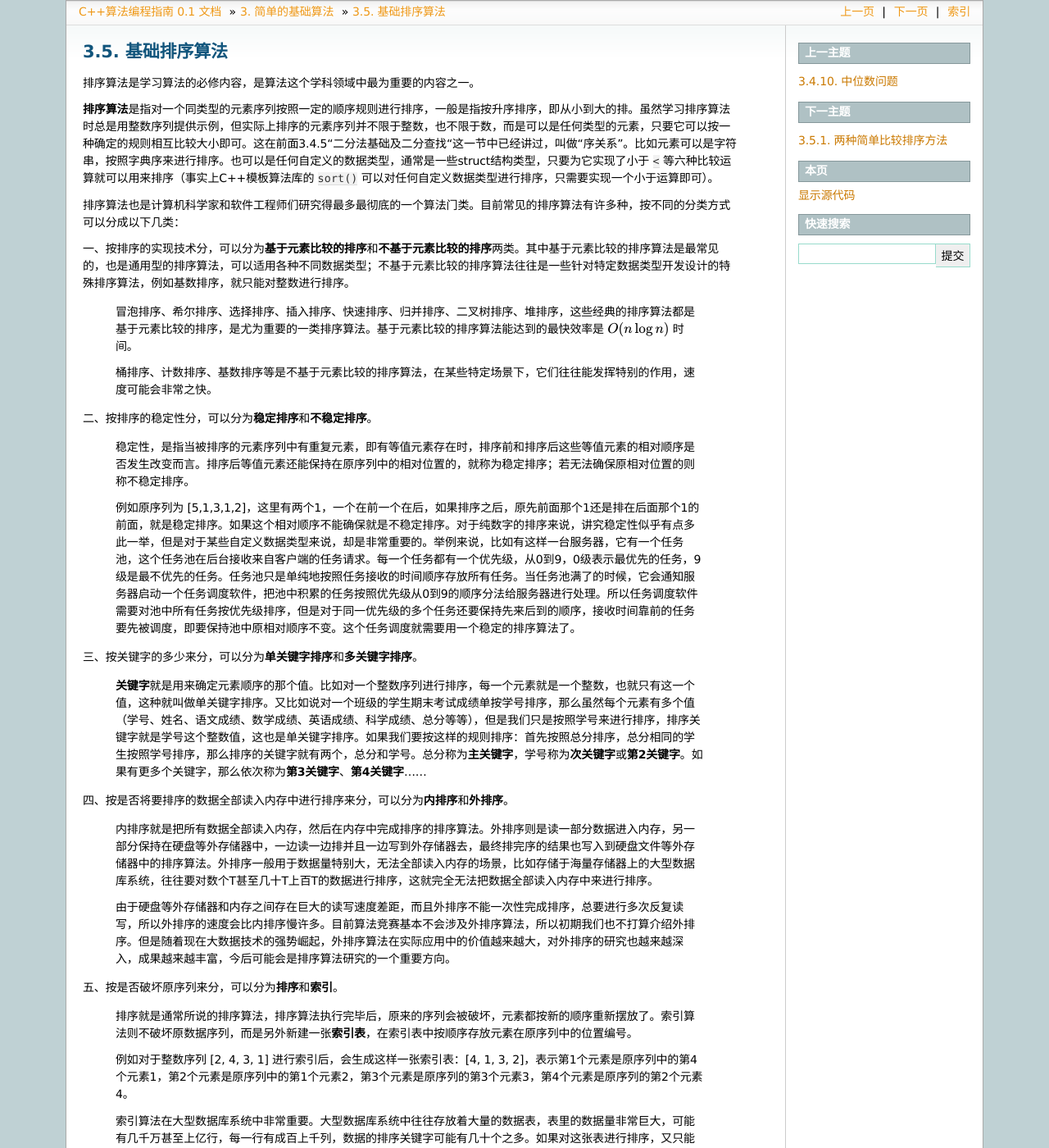
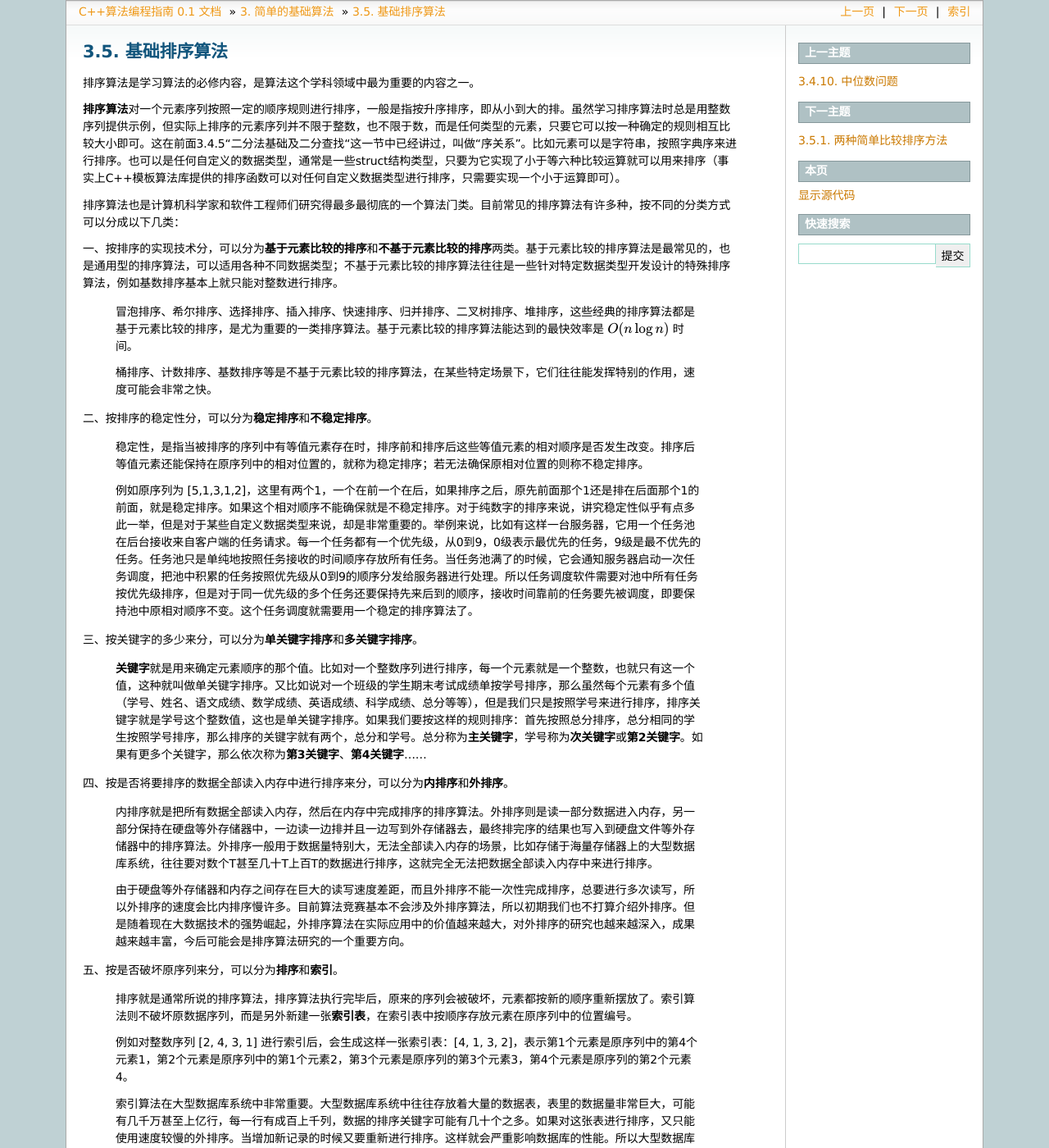
Before and after one commit to majorli/algo_guide, a Sphinx documentation site: the page built from source/ch02/250_sort_algos.rst, in a window 1280 px wide and 1400 px high. Shown: the whole window at 82% size. Built offline with Sphinx 7.4.7, drawn with Linux system fonts in a browser that asks for light colours; formulas are drawn with MathJax 3; some of the changed text lies outside the part shown.

Commit message:
20200409_2319_sec_preface_of_ch02_checked

```diff
--- a/source/ch02/230_basic_string_algos.rst
+++ b/source/ch02/230_basic_string_algos.rst
@@ -12,9 +12,9 @@
 3. 回文子串相关算法
 4. 初识有限自动机：字符串转整数
 
-在C++语言中，提供了两套字符串解决方案。一套是沿用了C语言的字符数组型字符串（C-string）解决方案，使用C语言标准库进行输入输出和处理，这主要是为了和旧时代遗留下来的C程序保持兼容。另一套是C++利用面向对象技术实现的全新的专用字符串类（string）解决方案，它和C-string有一定的兼容性，比如可以用C-string进行赋值，但本质上是完全不同的。string只能使用C++的IO流进行读写，它拥有数量众多的成员函数，处理能力非常强大。
+在C++语言中，提供了两套字符串解决方案。一套是沿用了C语言的字符数组型字符串（C-string）解决方案，使用C语言标准库进行输入输出和处理，这主要是为了和旧时代遗留下来的C程序保持兼容。另一套是C++利用面向对象技术实现的全新的专用字符串类（C++ string）解决方案，它和C-string有一定的兼容性，比如可以用C-string进行赋值，但本质上是不同的。C++ string只能使用C++的IO流进行读写，它拥有数量众多的成员函数，处理能力非常强大。
 
-C-string现在还有许多人喜欢用，许多算法竞赛、考试的笔试部分还会有许多C-string处理的程序阅读题。这是因为，除了和老习惯老代码的兼容外，C-string相比string也确实是有一些优势的，比如它的处理速度非常之快，比如C标准库中用于处理C-string的库函数非常简洁实用。所以在初学阶段，我们必须要了解C-string，但自己动手编程时建议使用C++的string。我们在这部分要学习的前三项内容会使用C-string编写代码，到最后一项内容“字符串转整数”时我们就将全面转为使用string了。
+C-string现在还有许多人喜欢用，算法竞赛的笔试部分还会有许多C-string处理的程序阅读题。这是因为C-string相比C++ string确实是有一些优势的，它的处理速度非常之快，C标准库中用于处理C-string的库函数非常简洁实用。所以在初学阶段，我们必须要了解C-string，但自己动手编程时建议使用C++ string。我们在这部分要学习的前三项内容会使用C-string编写代码，到最后一项内容“字符串转整数”时我们就将全面转为使用C++ string了。
 
 
 .. toctree::
--- a/source/ch02/240_rec_bin.rst
+++ b/source/ch02/240_rec_bin.rst
@@ -1,11 +1,11 @@
 递归与二分
 --------------
 
-递归法是算法设计中最为重要的技巧之一，无数的经典算法使用了递归法进行设计，无数的难解之题使用了递归法之后变得思路清晰简洁，无数的实际问题使用了递归法之后得到了更加高效更加完美的解法。事实上我们已经接触过一个经典的递归算法：快速幂。学习递归的时候，大家可以回过头去看看：:ref:`ref_216`\ ，体会一下它为什么实际上是一个递归算法。
+递归法是算法设计中最为重要的技巧之一，无数的经典算法使用了递归法进行设计，无数的难解之题使用了递归法之后变得思路清晰简洁，无数的实际问题使用了递归法之后得到了更加高效更加完美的解法。事实上我们已经学过一个递归算法：快速幂。学习递归的时候，大家可以回过头去看看：:ref:`ref_216`\ ，体会一下它为什么实际上是一个递归算法。
 
-递归是一个数学上的概念，递归法是利用递归方式来构造问题之解的算法设计方法，C++语言中一个函数调用其自身称为递归调用，是程序实现递归算法的\ :strong:`一种`\ 方法。在这一部分我们将学习什么是数学上递归的概念，递归怎么应用在算法设计中成为递归法，以及怎样用C++语言实现递归算法。我们将会学习几个经典的递归算法例子，也会看到一些滥用或者误用递归法的坏例子。在后面的基础排序算法部分以及后续其他章节中，我们将不断看到递归法的应用，编写各种各样的递归程序。
+递归是一个数学上的概念，递归法是利用递归方式来构造问题之解的算法设计方法，C++语言中一个函数自己调用自己称为递归调用，是程序实现递归算法的\ :strong:`一种`\ 方法。在这一部分我们将学习什么是数学上递归的概念，递归怎么应用在算法设计中成为递归法，以及怎样用C++语言实现递归算法。我们将会学习几个经典的递归算法例子，也会看到一些滥用或者误用递归法的坏例子。在后面的基础排序算法部分以及后续其他章节中，我们将不断看到递归法的应用，编写各种各样的递归程序。
 
-学习了递归法之后，这一章还会介绍一类很常用的特殊递归算法：二分法。二分法利用递归的思路在有序的空间中快速寻找到问题的解，效率往往能够达到比线性时间 :math:`O(n)` 还要低的对数时间 :math:`O(\log n)`。二分法非常使用，应用场景也非常多，可以说是各个等级算法竞赛的必考考点。普及组阶段往往会考一些单纯的二分算法，比如二分搜索、牛顿迭代法解高阶方程等。提高组及以上阶段的竞赛中，往往会考到在一个复杂算法中的某些部分应用二分法来提高复杂算法整体效率的考题。我们将通过四个例题由浅入深地介绍二分法的应用。
+学习了递归法之后，我们还会介绍一种很常用的递归算法：二分法。二分法利用递归的思路在有序的空间中快速寻找到问题的解，时间复杂度往往能够达到对数时间 :math:`O(\log n)`\ 。二分法非常实用，应用场景也非常多，是算法竞赛的必考考点。普及组阶段往往会考一些单纯的二分算法，比如二分搜索、牛顿迭代法解方程等。提高组及以上阶段的竞赛中，常会考到在复杂算法中应用二分法来提高效率的考题。我们将通过四个例题由浅入深地介绍二分法的应用。
 
 本部分包括以下内容：
 
--- a/source/ch02/250_sort_algos.rst
+++ b/source/ch02/250_sort_algos.rst
@@ -3,37 +3,37 @@
 
 排序算法是学习算法的必修内容，是算法这个学科领域中最为重要的内容之一。
 
-:strong:`排序算法`\ 是指对一个同类型的元素序列按照一定的顺序规则进行排序，一般是指按升序排序，即从小到大的排。虽然学习排序算法时总是用整数序列提供示例，但实际上排序的元素序列并不限于整数，也不限于数，而是可以是任何类型的元素，只要它可以按一种确定的规则相互比较大小即可。这在前面3.4.5“二分法基础及二分查找“这一节中已经讲过，叫做“序关系”。比如元素可以是字符串，按照字典序来进行排序。也可以是任何自定义的数据类型，通常是一些struct结构类型，只要为它实现了小于 ``<`` 等六种比较运算就可以用来排序（事实上C++模板算法库的 ``sort()`` 可以对任何自定义数据类型进行排序，只需要实现一个小于运算即可）。
+:strong:`排序算法`\ 对一个元素序列按照一定的顺序规则进行排序，一般是指按升序排序，即从小到大的排。虽然学习排序算法时总是用整数序列提供示例，但实际上排序的元素序列并不限于整数，也不限于数，而是任何类型的元素，只要它可以按一种确定的规则相互比较大小即可。这在前面3.4.5“二分法基础及二分查找“这一节中已经讲过，叫做“序关系”。比如元素可以是字符串，按照字典序来进行排序。也可以是任何自定义的数据类型，通常是一些struct结构类型，只要为它实现了小于等六种比较运算就可以用来排序（事实上C++模板算法库提供的排序函数可以对任何自定义数据类型进行排序，只需要实现一个小于运算即可）。
 
 排序算法也是计算机科学家和软件工程师们研究得最多最彻底的一个算法门类。目前常见的排序算法有许多种，按不同的分类方式可以分成以下几类：
 
-一、按排序的实现技术分，可以分为\ :strong:`基于元素比较的排序`\ 和\ :strong:`不基于元素比较的排序`\ 两类。其中基于元素比较的排序算法是最常见的，也是通用型的排序算法，可以适用各种不同数据类型；不基于元素比较的排序算法往往是一些针对特定数据类型开发设计的特殊排序算法，例如基数排序，就只能对整数进行排序。
+一、按排序的实现技术分，可以分为\ :strong:`基于元素比较的排序`\ 和\ :strong:`不基于元素比较的排序`\ 两类。基于元素比较的排序算法是最常见的，也是通用型的排序算法，可以适用各种不同数据类型；不基于元素比较的排序算法往往是一些针对特定数据类型开发设计的特殊排序算法，例如基数排序基本上就只能对整数进行排序。
 
    冒泡排序、希尔排序、选择排序、插入排序、快速排序、归并排序、二叉树排序、堆排序，这些经典的排序算法都是基于元素比较的排序，是尤为重要的一类排序算法。基于元素比较的排序算法能达到的最快效率是 :math:`O(n\log n)` 时间。
 
    桶排序、计数排序、基数排序等是不基于元素比较的排序算法，在某些特定场景下，它们往往能发挥特别的作用，速度可能会非常之快。
 
-二、按排序的稳定性分，可以分为\ :strong:`稳定排序`\ 和\ :strong:`不稳定排序`。
+二、按排序的稳定性分，可以分为\ :strong:`稳定排序`\ 和\ :strong:`不稳定排序`\ 。
 
-   稳定性，是指当被排序的元素序列中有重复元素，即有等值元素存在时，排序前和排序后这些等值元素的相对顺序是否发生改变而言。排序后等值元素还能保持在原序列中的相对位置的，就称为稳定排序；若无法确保原相对位置的则称不稳定排序。
+   稳定性，是指当被排序的序列中有等值元素存在时，排序前和排序后这些等值元素的相对顺序是否发生改变。排序后等值元素还能保持在原序列中的相对位置的，就称为稳定排序；若无法确保原相对位置的则称不稳定排序。
 
-   例如原序列为 [5,1,3,1,2]，这里有两个1，一个在前一个在后，如果排序之后，原先前面那个1还是排在后面那个1的前面，就是稳定排序。如果这个相对顺序不能确保就是不稳定排序。对于纯数字的排序来说，讲究稳定性似乎有点多此一举，但是对于某些自定义数据类型来说，却是非常重要的。举例来说，比如有这样一台服务器，它有一个任务池，这个任务池在后台接收来自客户端的任务请求。每一个任务都有一个优先级，从0到9，0级表示最优先的任务，9级是最不优先的任务。任务池只是单纯地按照任务接收的时间顺序存放所有任务。当任务池满了的时候，它会通知服务器启动一个任务调度软件，把池中积累的任务按照优先级从0到9的顺序分法给服务器进行处理。所以任务调度软件需要对池中所有任务按优先级排序，但是对于同一优先级的多个任务还要保持先来后到的顺序，接收时间靠前的任务要先被调度，即要保持池中原相对顺序不变。这个任务调度就需要用一个稳定的排序算法了。
+   例如原序列为 [5,1,3,1,2]，这里有两个1，一个在前一个在后，如果排序之后，原先前面那个1还是排在后面那个1的前面，就是稳定排序。如果这个相对顺序不能确保就是不稳定排序。对于纯数字的排序来说，讲究稳定性似乎有点多此一举，但是对于某些自定义数据类型来说，却是非常重要的。举例来说，比如有这样一台服务器，它用一个任务池在后台接收来自客户端的任务请求。每一个任务都有一个优先级，从0到9，0级表示最优先的任务，9级是最不优先的任务。任务池只是单纯地按照任务接收的时间顺序存放所有任务。当任务池满了的时候，它会通知服务器启动一次任务调度，把池中积累的任务按照优先级从0到9的顺序分发给服务器进行处理。所以任务调度软件需要对池中所有任务按优先级排序，但是对于同一优先级的多个任务还要保持先来后到的顺序，接收时间靠前的任务要先被调度，即要保持池中原相对顺序不变。这个任务调度就需要用一个稳定的排序算法了。
 
-三、按关键字的多少来分，可以分为\ :strong:`单关键字排序`\ 和\ :strong:`多关键字排序`。
+三、按关键字的多少来分，可以分为\ :strong:`单关键字排序`\ 和\ :strong:`多关键字排序`\ 。
 
-   :strong:`关键字`\ 就是用来确定元素顺序的那个值。比如对一个整数序列进行排序，每一个元素就是一个整数，也就只有这一个值，这种就叫做单关键字排序。又比如说对一个班级的学生期末考试成绩单按学号排序，那么虽然每个元素有多个值（学号、姓名、语文成绩、数学成绩、英语成绩、科学成绩、总分等等），但是我们只是按照学号来进行排序，排序关键字就是学号这个整数值，这也是单关键字排序。如果我们要按这样的规则排序：首先按照总分排序，总分相同的学生按照学号排序，那么排序的关键字就有两个，总分和学号。总分称为\ :strong:`主关键字`，学号称为\ :strong:`次关键字`\ 或\ :strong:`第2关键字`。如果有更多个关键字，那么依次称为\ :strong:`第3关键字`、:strong:`第4关键字`\ ......
+   :strong:`关键字`\ 就是用来确定元素顺序的那个值。比如对一个整数序列进行排序，每一个元素就是一个整数，也就只有这一个值，这种就叫做单关键字排序。又比如说对一个班级的学生期末考试成绩单按学号排序，那么虽然每个元素有多个值（学号、姓名、语文成绩、数学成绩、英语成绩、科学成绩、总分等等），但是我们只是按照学号来进行排序，排序关键字就是学号这个整数值，这也是单关键字排序。如果我们要按这样的规则排序：首先按照总分排序，总分相同的学生按照学号排序，那么排序的关键字就有两个，总分和学号。总分称为\ :strong:`主关键字`\ ，学号称为\ :strong:`次关键字`\ 或\ :strong:`第2关键字`\ 。如果有更多个关键字，那么依次称为\ :strong:`第3关键字`、:strong:`第4关键字`\ ......
 
-四、按是否将要排序的数据全部读入内存中进行排序来分，可以分为\ :strong:`内排序`\ 和\ :strong:`外排序`。
+四、按是否将要排序的数据全部读入内存中进行排序来分，可以分为\ :strong:`内排序`\ 和\ :strong:`外排序`\ 。
 
    内排序就是把所有数据全部读入内存，然后在内存中完成排序的排序算法。外排序则是读一部分数据进入内存，另一部分保持在硬盘等外存储器中，一边读一边排并且一边写到外存储器去，最终排完序的结果也写入到硬盘文件等外存储器中的排序算法。外排序一般用于数据量特别大，无法全部读入内存的场景，比如存储于海量存储器上的大型数据库系统，往往要对数个T甚至几十T上百T的数据进行排序，这就完全无法把数据全部读入内存中来进行排序。
 
-   由于硬盘等外存储器和内存之间存在巨大的读写速度差距，而且外排序不能一次性完成排序，总要进行多次反复读写，所以外排序的速度会比内排序慢许多。目前算法竞赛基本不会涉及外排序算法，所以初期我们也不打算介绍外排序。但是随着现在大数据技术的强势崛起，外排序算法在实际应用中的价值越来越大，对外排序的研究也越来越深入，成果越来越丰富，今后可能会是排序算法研究的一个重要方向。
+   由于硬盘等外存储器和内存之间存在巨大的读写速度差距，而且外排序不能一次性完成排序，总要进行多次读写，所以外排序的速度会比内排序慢许多。目前算法竞赛基本不会涉及外排序算法，所以初期我们也不打算介绍外排序。但是随着现在大数据技术的强势崛起，外排序算法在实际应用中的价值越来越大，对外排序的研究也越来越深入，成果越来越丰富，今后可能会是排序算法研究的一个重要方向。
 
-五、按是否破坏原序列来分，可以分为\ :strong:`排序`\ 和\ :strong:`索引`。
+五、按是否破坏原序列来分，可以分为\ :strong:`排序`\ 和\ :strong:`索引`\ 。
 
-   排序就是通常所说的排序算法，排序算法执行完毕后，原来的序列会被破坏，元素都按新的顺序重新摆放了。索引算法则不破坏原数据序列，而是另外新建一张\ :strong:`索引表`，在索引表中按顺序存放元素在原序列中的位置编号。
+   排序就是通常所说的排序算法，排序算法执行完毕后，原来的序列会被破坏，元素都按新的顺序重新摆放了。索引算法则不破坏原数据序列，而是另外新建一张\ :strong:`索引表`\ ，在索引表中按顺序存放元素在原序列中的位置编号。
 
-   例如对于整数序列 [2, 4, 3, 1] 进行索引后，会生成这样一张索引表：[4, 1, 3, 2]，表示第1个元素是原序列中的第4个元素1，第2个元素是原序列中的第1个元素2，第3个元素是原序列的第3个元素3，第4个元素是原序列的第2个元素4。
+   例如对整数序列 [2, 4, 3, 1] 进行索引后，会生成这样一张索引表：[4, 1, 3, 2]，表示第1个元素是原序列中的第4个元素1，第2个元素是原序列中的第1个元素2，第3个元素是原序列的第3个元素3，第4个元素是原序列的第2个元素4。
 
    索引算法在大型数据库系统中非常重要。大型数据库系统中往往存放着大量的数据表，表里的数据量非常巨大，可能有几千万甚至上亿行，每一行有成百上千列，数据的排序关键字可能有几十个之多。如果对这张表进行排序，又只能使用速度较慢的外排序。当增加新记录的时候又要重新进行排序。这样就会严重影响数据库的性能。所以大型数据库的设计者一般不会对数据表进行排序，而是用建立索引的方式来确保数据的有序性。
 
@@ -45,9 +45,9 @@
 
    基于元素比较的排序算法，在衡量其时间复杂度时都采用元素比较运算作为基本运算。
 
-有些排序算法需要用到复杂的数据结构，例如二叉树排序要用到平衡二叉树，性能要求很高的时候要用到红黑树，多关键字索引算法要用到B+树，堆排序要用到堆结构。而有些排序算法只是基于最通常的顺序存储结构，使用数组就可以完成排序。本部分我们只基于数组进行排序算法介绍，要用到更高级的数据结构的排序算法留到相应的数据结构只是学完之后再介绍。
+有些排序算法需要用到复杂的数据结构，例如二叉树排序要用到平衡二叉树，性能要求很高的时候要用到红黑树，多关键字索引算法要用到B+树，堆排序要用到堆结构。而有些排序算法只是基于最通常的顺序存储结构，使用数组就可以完成排序。本部分我们只基于数组进行排序算法介绍，要用到更高级的数据结构的排序算法留到相应的数据结构学完之后再介绍。
 
-在本部分，我们将学习五种基础的基于元素比较的排序算法：冒泡排序、选择排序、插入排序、归并排序和快速排序（后三种是重点），三种非比较型排序算法：桶排序和计数排序和基数排序，学习algorithm库中排序类库函数的使用，并学会怎样让自定义的struct支持比较运算。我们还将学到一些和排序相关的实用技巧，比如一些常见的多关键字排序，一种简单的索引算法，三种寻找k位数（即原序列中第k小的元素）的算法。
+在本部分，我们将学习五种基础的基于元素比较的排序算法：冒泡排序、选择排序、插入排序、归并排序和快速排序（后三种是重点），三种非比较型排序算法：桶排序和计数排序和基数排序，学习 ``algorithm`` 库中排序类库函数的使用，并学会怎样让自定义的struct支持比较运算。我们还将学到一些和排序相关的实用技巧，比如一些常见的多关键字排序，一种简单的索引算法，三种寻找k位数（即原序列中第k小的元素）的算法。
 
 
 .. toctree::
```
Also changed, not shown: source/ch02/260_other_algos.rst (+3 -5 lines).
